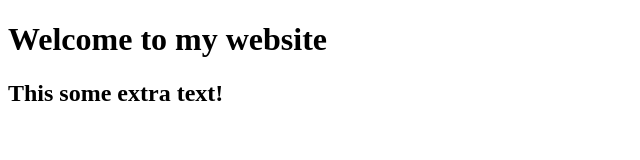
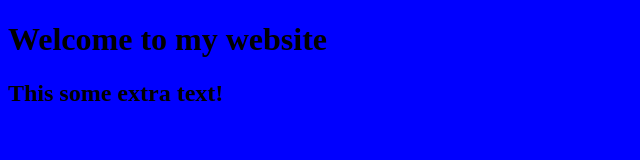
Before and after one commit to RemseyMailjard/Project_1, a plain HTML site: page index.html in a window 1280 px wide. Shown: the whole page, without its empty margins (0-640 px from the left). Drawn offline with Linux system fonts and the light colour scheme.

Commit message:
added two files
added two files

```diff
--- a/index.html
+++ b/index.html
@@ -4,6 +4,7 @@
     <meta charset="UTF-8">
     <meta name="viewport" content="width=device-width, initial-scale=1.0">
     <title>Remsey Mailjard</title>
+    <link rel="stylesheet" href="style.css">
 </head>
     <h1>Welcome to my website </h1>
     <h2>This some extra text!</h2>
--- /dev/null
+++ b/script.js
@@ -0,0 +1 @@
+"use strict"
--- /dev/null
+++ b/style.css
@@ -0,0 +1,3 @@
+body {
+    background-color: blue;
+}
```
